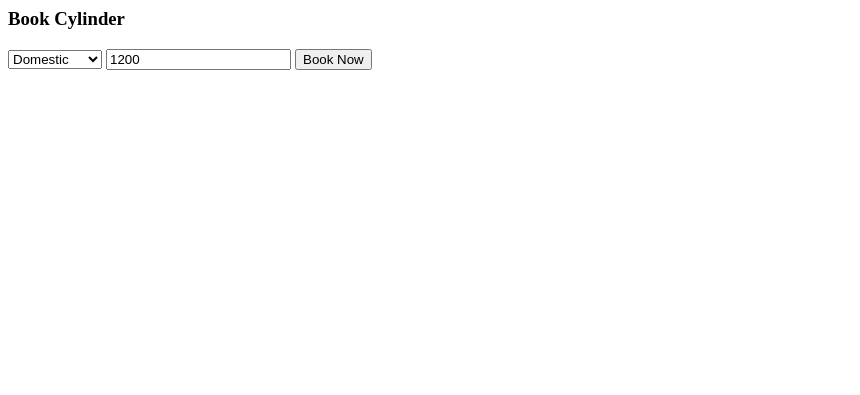
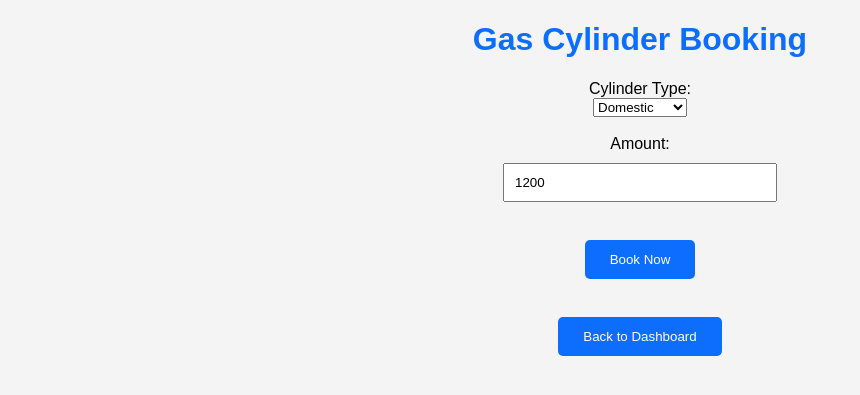
Before and after one commit to shravanikenchu-web/Online-Gas-Booking-System, a Python web app: template templates/05_booking.html in a window 1280 px wide. Shown: the top 395 px of the page, without its empty margins (0-860 px from the left). Run offline with Jinja, Linux system fonts and the light colour scheme; the template is opened without the code that fills it, so the values that code supplies are empty.

Commit message:
Update 05_booking.html

```diff
--- a/templates/05_booking.html
+++ b/templates/05_booking.html
@@ -1,22 +1,40 @@
-<div class="container mt-5">
+<!DOCTYPE html>
+<html>
+<head>
+    <title>Book Cylinder</title>
+    <link rel="stylesheet" href="{{ url_for('static', filename='style.css') }}">
+</head>
 
-<div class="card p-4 shadow">
+<body>
 
-<h3>Book Cylinder</h3>
+<h1>Gas Cylinder Booking</h1>
 
-<form method="POST">
+<form method="POST" action="/booking">
 
-<select name="cylinder_type" class="form-control mb-2">
-<option>Domestic</option>
-<option>Commercial</option>
-</select>
+    <label>Cylinder Type:</label>
+    <br>
+    <select name="cylinder_type" required>
+        <option value="Domestic">Domestic</option>
+        <option value="Commercial">Commercial</option>
+    </select>
 
-<input name="amount" class="form-control mb-2" value="1200">
+    <br><br>
 
-<button class="btn btn-primary w-100">Book Now</button>
+    <label>Amount:</label>
+    <br>
+    <input type="text" name="amount" value="1200" required>
+
+    <br><br>
+
+    <button type="submit">Book Now</button>
 
 </form>
 
-</div>
+<br>
 
-</div>
+<a href="/dashboard">
+    <button>Back to Dashboard</button>
+</a>
+
+</body>
+</html>
```
